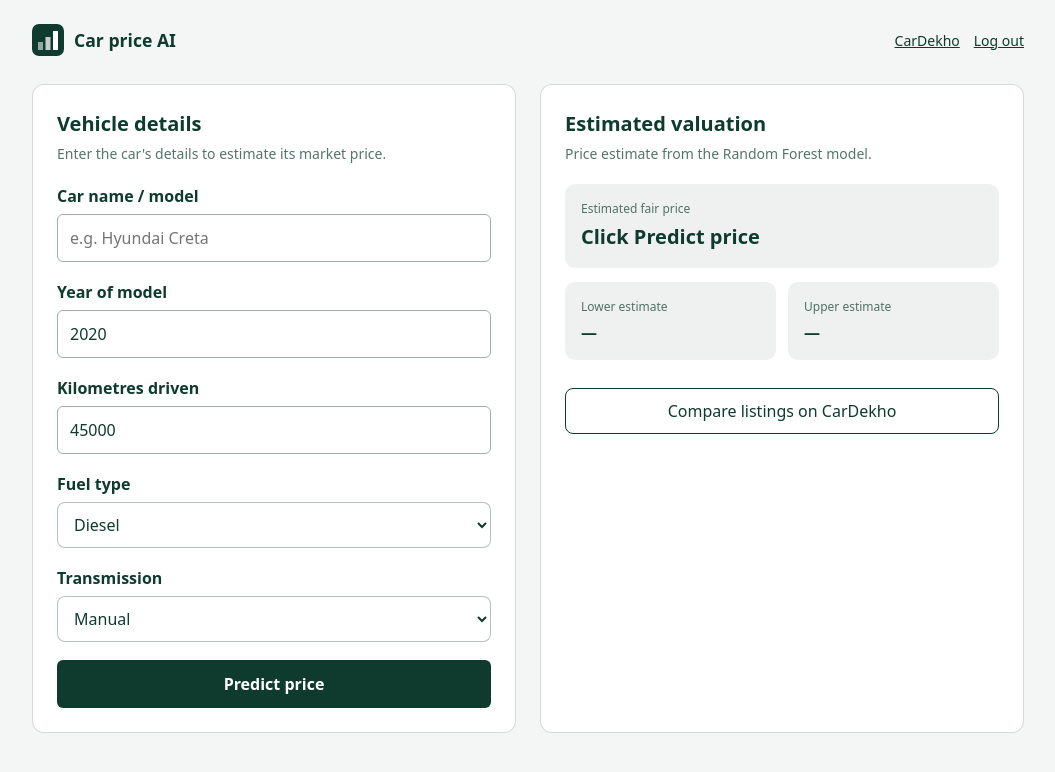
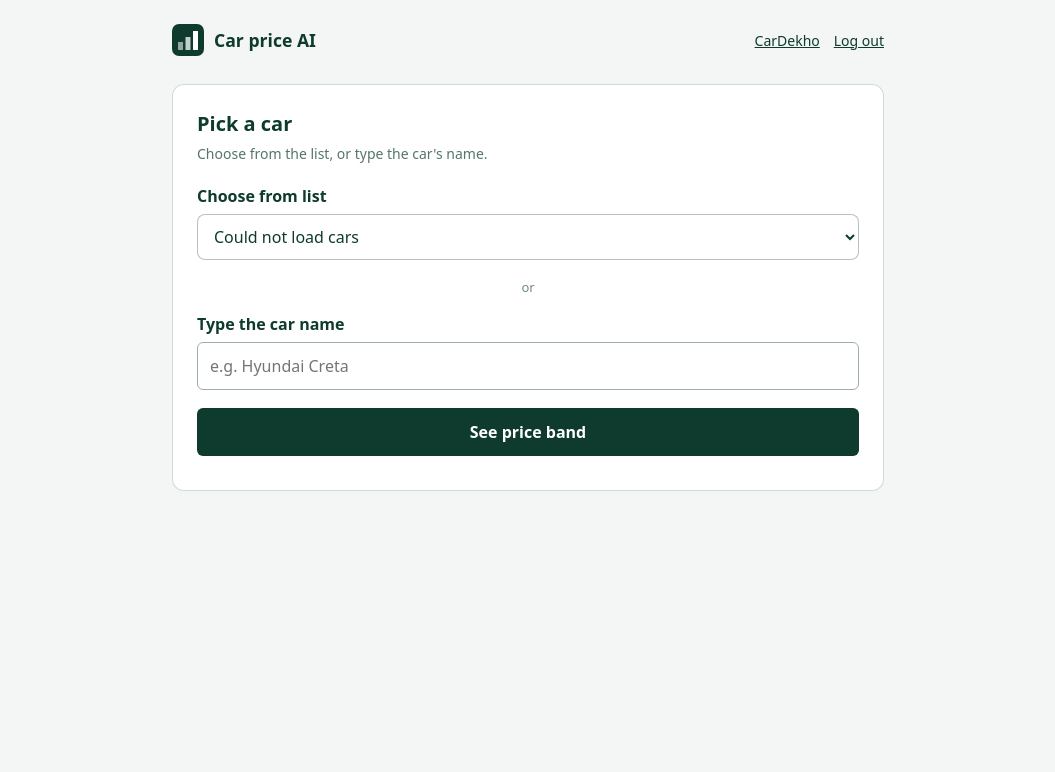
Before and after one commit to mayankbhalla02-crypto/carprice-ai, a FastAPI app: page /dashboard in a window 1280 px wide. Shown: the top 772 px of the page, without its empty margins (112-1167 px from the left). Run offline with FastAPI, Linux system fonts and the light colour scheme; parts of the project's set-up code (start-up, migrations or seed data) failed here and were passed over.

Commit message:
Update dashboard.html

```diff
--- a/templates/dashboard.html
+++ b/templates/dashboard.html
@@ -1,27 +1,28 @@
 {% extends "base.html" %}
-{% block title %}Valuation - Car price AI{% endblock %}
+{% block title %}Pick a car - Car price AI{% endblock %}
 {% block head %}
 <style>
-  .dash { --g: #0e3b2e; max-width: 1040px; margin: 0 auto; padding: 24px; }
+  .dash { --g: #0e3b2e; max-width: 760px; margin: 0 auto; padding: 24px; }
   .dash-top { display: flex; align-items: center; justify-content: space-between; margin-bottom: 28px; }
   .dash-top .brand { display: flex; align-items: center; gap: 10px; font-weight: 600; color: var(--g); text-decoration: none; }
   .dash-top .brand svg { width: 32px; height: 32px; }
   .dash-links { display: flex; gap: 14px; font-size: 14px; }
   .dash-links a { color: var(--g); }
-  .dash-grid { display: grid; gap: 24px; grid-template-columns: 1fr; }
-  @media (min-width: 800px) { .dash-grid { grid-template-columns: 1fr 1fr; } }
-  .dash-card { border: 1px solid rgba(14,59,46,.18); border-radius: 12px; padding: 24px; background: #fff; }
+  .dash-card { border: 1px solid rgba(14,59,46,.18); border-radius: 12px; padding: 24px; background: #fff; margin-bottom: 20px; }
   .dash-card h2 { margin: 0 0 4px; font-size: 20px; }
   .dash-card .sub { margin: 0 0 20px; font-size: 14px; opacity: .7; }
   .dash-card select { width: 100%; padding: 10px 12px; border: 1px solid rgba(14,59,46,.3); border-radius: 8px; font: inherit; background: #fff; }
   .dash-card .btn { width: 100%; }
+  .dash-or { text-align: center; font-size: 13px; opacity: .6; margin: 2px 0 14px; }
   .dash-result { padding: 16px; border-radius: 10px; background: rgba(14,59,46,.07); margin-bottom: 14px; }
   .dash-result .lbl { font-size: 12px; opacity: .7; margin: 0 0 4px; }
   .dash-result .val { margin: 0; font-size: 20px; font-weight: 700; color: var(--g); }
-  .dash-two { display: grid; grid-template-columns: 1fr 1fr; gap: 12px; margin-bottom: 14px; }
-  .dash-two .val { font-size: 16px; }
+  .dash-two { display: grid; grid-template-columns: 1fr 1fr; gap: 12px; }
   .dash-link { display: block; text-align: center; padding: 10px; border: 1px solid var(--g); border-radius: 8px; color: var(--g); text-decoration: none; font-weight: 500; }
   .dash-link:hover { background: rgba(14,59,46,.07); }
+  .chips { display: flex; flex-wrap: wrap; gap: 8px; margin-top: 10px; }
+  .chip { border: 1px solid var(--g); background: #fff; color: var(--g); border-radius: 999px; padding: 4px 12px; cursor: pointer; font: inherit; font-size: 13px; }
+  .note-small { font-size: 12px; opacity: .65; margin: 10px 0 0; }
 </style>
 {% endblock %}
 
@@ -33,98 +34,109 @@
       Car price AI
     </a>
     <nav class="dash-links">
-      <a href="https://www.cardekho.com/used-cars" target="_blank" rel="noopener noreferrer">CarDekho</a>
+      <a href="https://www.cardekho.com" target="_blank" rel="noopener noreferrer">CarDekho</a>
       <a href="/">Log out</a>
     </nav>
   </div>
 
-  <div class="dash-grid">
   <section class="dash-card">
-      <h2>Vehicle details</h2>
-      <p class="sub">Enter the car's details to estimate its market price.</p>
-      <form id="predictionForm">
+    <h2>Pick a car</h2>
+    <p class="sub">Choose from the list, or type the car's name.</p>
+
+    <form id="carForm" autocomplete="off">
       <div class="field">
-          <label for="car_name">Car name / model</label>
-          <input id="car_name" name="car_name" type="text" placeholder="e.g. Hyundai Creta">
+        <label for="carSelect">Choose from list</label>
+        <select id="carSelect"><option value="">Loading cars…</option></select>
       </div>
+      <p class="dash-or">or</p>
       <div class="field">
-          <label for="year">Year of model</label>
-          <input id="year" name="year" type="number" min="1995" max="2026" value="2020" required>
+        <label for="carInput">Type the car name</label>
+        <input id="carInput" name="model" list="carList" placeholder="e.g. Hyundai Creta" required>
+        <datalist id="carList"></datalist>
       </div>
-        <div class="field">
-          <label for="kms_driven">Kilometres driven</label>
-          <input id="kms_driven" name="kms_driven" type="number" min="0" step="100" value="45000" required>
-        </div>
-        <div class="field">
-          <label for="fuel">Fuel type</label>
-          <select id="fuel" name="fuel">
-            <option>Petrol</option><option selected>Diesel</option><option>CNG</option><option>Electric</option>
-          </select>
-        </div>
-        <div class="field">
-          <label for="transmission">Transmission</label>
-          <select id="transmission" name="transmission">
-            <option selected>Manual</option><option>Automatic</option>
-          </select>
-        </div>
-        <button class="btn" type="submit" id="submitBtn">Predict price</button>
+      <button class="btn" type="submit" id="goBtn">See price band</button>
     </form>
+    <p id="errorBox" class="error" role="alert" hidden></p>
+    <div id="chips" class="chips"></div>
   </section>
 
-    <section class="dash-card">
-      <h2>Estimated valuation</h2>
-      <p class="sub">Price estimate from the Random Forest model.</p>
-      <p id="errorBox" class="error" role="alert" hidden></p>
-
+  <section class="dash-card" id="resultCard" hidden>
+    <h2 id="rName"></h2>
+    <p class="sub" id="rSub"></p>
     <div class="dash-result">
-        <p class="lbl">Estimated fair price</p>
-        <p id="fairPriceDisplay" class="val">Click Predict price</p>
+      <p class="lbl">CarDekho listed price</p>
+      <p id="rPrice" class="val"></p>
     </div>
     <div class="dash-two">
-        <div class="dash-result"><p class="lbl">Lower estimate</p><p id="lowEstDisplay" class="val">—</p></div>
-        <div class="dash-result"><p class="lbl">Upper estimate</p><p id="highEstDisplay" class="val">—</p></div>
+      <div class="dash-result"><p class="lbl">Price band</p><p id="rBand" class="val"></p></div>
+      <div class="dash-result"><p class="lbl">Band range</p><p id="rRange" class="val" style="font-size:16px"></p></div>
     </div>
-      <a id="cardekhoLink" class="dash-link" href="https://www.cardekho.com/used-cars" target="_blank" rel="noopener noreferrer">Compare listings on CarDekho</a>
+    <a id="rLink" class="dash-link" href="#" target="_blank" rel="noopener noreferrer">View on CarDekho</a>
+    <p id="rNote" class="note-small"></p>
   </section>
-  </div>
 </main>
 
 <script>
-  function updateCarDekhoLink() {
-    const name = document.getElementById("car_name").value.trim();
-    const year = document.getElementById("year").value;
-    document.getElementById("cardekhoLink").href = name
-      ? "https://www.google.com/search?q=" + encodeURIComponent("site:cardekho.com used " + name + " " + year)
-      : "https://www.cardekho.com/used-cars";
-  }
-  ["car_name", "year"].forEach(id => document.getElementById(id).addEventListener("input", updateCarDekhoLink));
+  const sel = document.getElementById("carSelect");
+  const input = document.getElementById("carInput");
+  const list = document.getElementById("carList");
+  const errorBox = document.getElementById("errorBox");
+  const chips = document.getElementById("chips");
+  const resultCard = document.getElementById("resultCard");
 
-  document.getElementById("predictionForm").addEventListener("submit", async function (e) {
+  // Load the cars that have a real CarDekho price
+  fetch("/api/cars").then(r => r.json()).then(cars => {
+    sel.innerHTML = '<option value="">Select a car…</option>';
+    cars.forEach(c => {
+      const o = document.createElement("option");
+      o.value = c.model; o.textContent = c.model + " — " + c.price;
+      sel.appendChild(o);
+      const d = document.createElement("option");
+      d.value = c.model; d.label = c.price;
+      list.appendChild(d);
+    });
+  }).catch(() => { sel.innerHTML = '<option value="">Could not load cars</option>'; });
+
+  // Keep the dropdown and the text box in sync
+  sel.addEventListener("change", () => { if (sel.value) input.value = sel.value; });
+  input.addEventListener("input", () => {
+    const match = [...sel.options].find(o => o.value.toLowerCase() === input.value.trim().toLowerCase());
+    sel.value = match ? match.value : "";
+  });
+
+  document.getElementById("carForm").addEventListener("submit", async (e) => {
     e.preventDefault();
-    const btn = document.getElementById("submitBtn");
-    const errorBox = document.getElementById("errorBox");
-    errorBox.hidden = true;
-    btn.textContent = "Predicting...";
-    btn.disabled = true;
+    const btn = document.getElementById("goBtn");
+    errorBox.hidden = true; chips.innerHTML = ""; resultCard.hidden = true;
+    btn.disabled = true; btn.textContent = "Checking…";
     try {
-      const fd = new FormData(this);
-      const res = await fetch("/predict", { method: "POST", body: fd });
-      const data = await res.json();
-      if (data.status === "success") {
-        document.getElementById("fairPriceDisplay").textContent = data.fairPriceDisplay;
-        document.getElementById("lowEstDisplay").textContent = data.lowEstDisplay;
-        document.getElementById("highEstDisplay").textContent = data.highEstDisplay;
-        updateCarDekhoLink();
+      const fd = new FormData(); fd.append("model", input.value.trim());
+      const res = await fetch("/api/price", { method: "POST", body: fd });
+      const d = await res.json();
+      if (d.status === "success") {
+        document.getElementById("rName").textContent = d.matched_model;
+        document.getElementById("rSub").textContent = d.fuel + " · " + d.transmission;
+        document.getElementById("rPrice").textContent = d.listed_price;
+        document.getElementById("rBand").textContent = d.category_label;
+        document.getElementById("rRange").textContent = d.price_range;
+        document.getElementById("rLink").href = d.url;
+        document.getElementById("rNote").textContent =
+          "Band is based on the highest listed price on CarDekho. Prices may have changed since this data was collected.";
+        resultCard.hidden = false;
       } else {
-        errorBox.textContent = data.message || "Prediction failed. Check the details and try again.";
+        errorBox.textContent = d.message || "Could not find that car.";
         errorBox.hidden = false;
+        (d.suggestions || []).forEach(s => {
+          const b = document.createElement("button");
+          b.type = "button"; b.className = "chip"; b.textContent = s;
+          b.onclick = () => { input.value = s; sel.value = s; document.getElementById("carForm").requestSubmit(); };
+          chips.appendChild(b);
+        });
       }
     } catch (err) {
-      errorBox.textContent = "Request failed: " + err.message;
-      errorBox.hidden = false;
+      errorBox.textContent = "Request failed: " + err.message; errorBox.hidden = false;
     } finally {
-      btn.textContent = "Predict price";
-      btn.disabled = false;
+      btn.disabled = false; btn.textContent = "See price band";
     }
   });
 </script>
```
Lines whose indentation alone changed are shown as unchanged.
